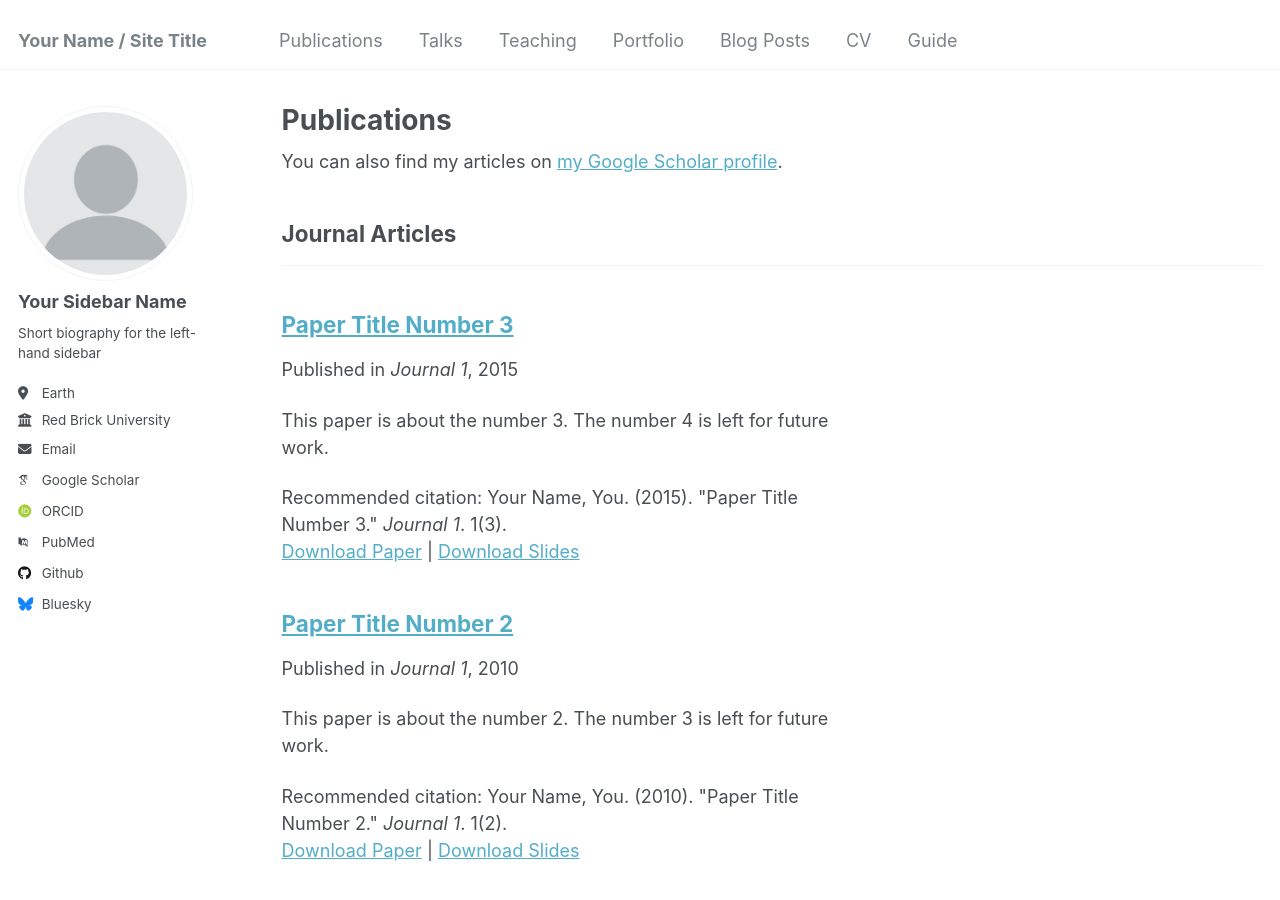
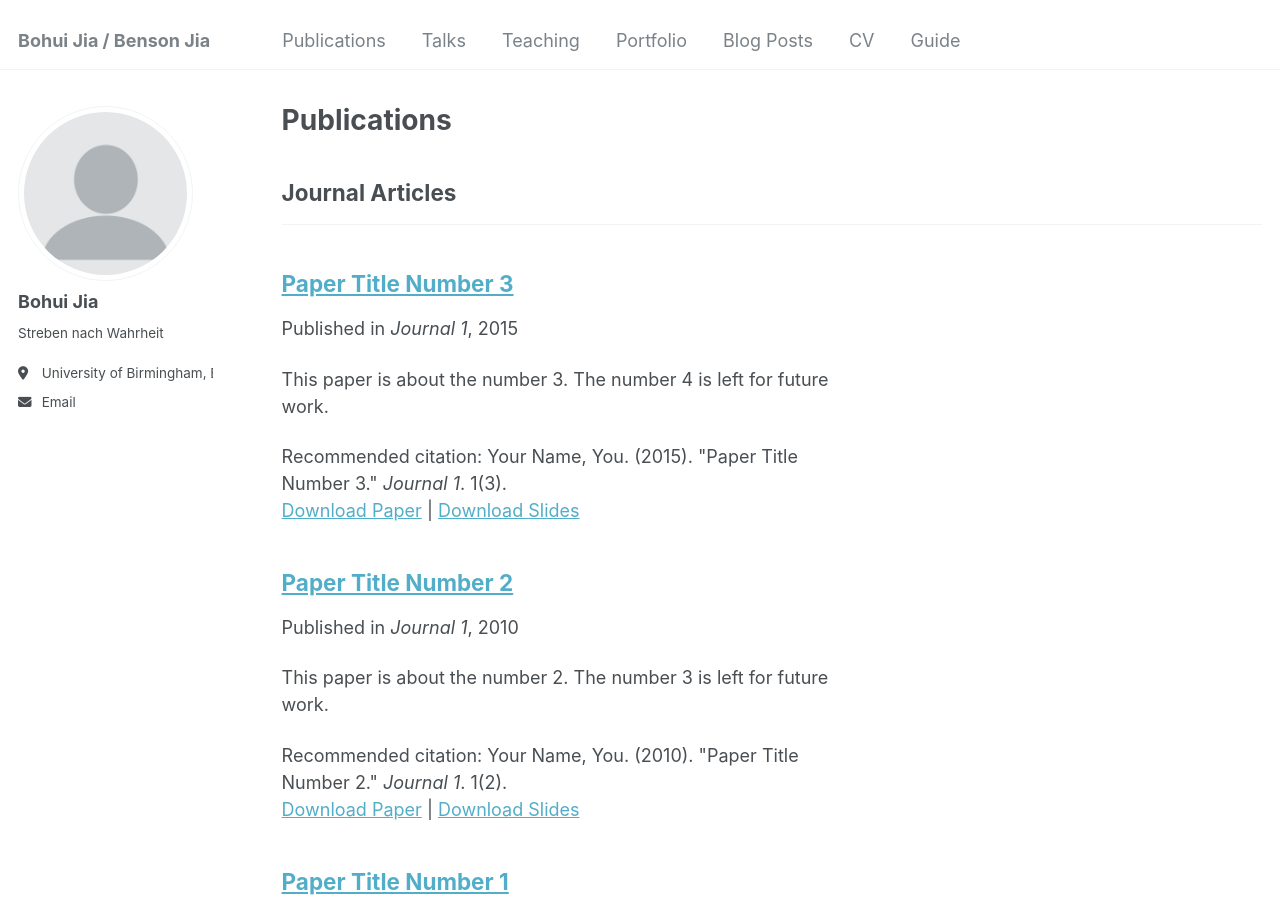
Before and after one commit to BensonJia/BensonJia.github.io, a Jekyll site: the page built from _pages/publications.html, in a window 1280 px wide and 900 px high. Built offline with Jekyll 4.4.1, drawn with Linux system fonts in a browser that asks for light colours; some web fonts are replaced; some of the changed text lies outside the part shown.

Commit message:
Update _config.yml

```diff
--- a/_config.yml
+++ b/_config.yml
@@ -8,13 +8,13 @@
 
 # Basic Site Settings
 locale                   : "en-US"
-title                    : "Your Name / Site Title"
+title                    : "Bohui Jia / Benson Jia"
 title_separator          : "-"
-name                     : &name "Your Name"
-description              : &description "personal description"
-url                      : https://academicpages.github.io # the base hostname & protocol for your site e.g. "https://mmistakes.github.io"
+name                     : &name "Bohui Jia"
+description              : &description "Collage Student"
+url                      : https://bensonjia.github.io # the base hostname & protocol for your site e.g. "https://mmistakes.github.io"
 baseurl                  : "" # the subpath of your site, e.g. "/blog"
-repository               : "academicpages/academicpages.github.io"
+repository               : "bensonjia/bensonjia.github.io"
 
 # Site Author - The following control what appear as part of the author content on the side bar.
 #               If a field is blank the icon and link will not appear, otherwise it will be shown.
@@ -22,57 +22,56 @@ repository               : "academicpages/academicpages.github.io"
 author:
   # Biographic information
   avatar           : "profile.png"
-  name             : "Your Sidebar Name"
+  name             : "Bohui Jia"
   pronouns         : # example: "she/her"
-  bio              : "Short biography for the left-hand sidebar"
-  location         : "Earth"
-  employer         : "Red Brick University"
-  uri              : # URL
-  email            : "none@example.org"
+  bio              : "Streben nach Wahrheit"
+  location         : "University of Birmingham, Birmingham, UK"
+#  employer         : ""
+  email            : "redjgray@foxmail.org"
 
   # Academic websites
-  arxiv            : # URL - Update with the correct link to your profile
-  googlescholar    : "https://scholar.google.com/citations?user=PS_CX0AAAAAJ"
-  impactstory      : # URL
-  orcid            : "http://orcid.org/yourorcidurl"
-  semantic         : # URL
-  pubmed           : "https://www.ncbi.nlm.nih.gov/pubmed/?term=john+snow"
-  researchgate     : # URL
-  scopus           : # URL
+#  arxiv            : # URL - Update with the correct link to your profile
+#  googlescholar    : "https://scholar.google.com/citations?user=PS_CX0AAAAAJ"
+#  impactstory      : # URL
+#  orcid            : "http://orcid.org/yourorcidurl"
+#  semantic         : # URL
+#  pubmed           : "https://www.ncbi.nlm.nih.gov/pubmed/?term=john+snow"
+#  researchgate     : # URL
+#  scopus           : # URL
 
   # Repositories and software development
-  bitbucket        : # Username - Update with your username on the site
-  codepen          : # Username
-  dribbble         : # Username
-  github           : "academicpages"
-  kaggle           : # Username
-  stackoverflow    : # User number or user number and name (i.e., use "1" or "1/jeff-atwood")
+#  bitbucket        : # Username - Update with your username on the site
+#  codepen          : # Username
+#  dribbble         : # Username
+#  github           : "academicpages"
+#  kaggle           : # Username
+#  stackoverflow    : # User number or user number and name (i.e., use "1" or "1/jeff-atwood")
 
   # Social media
-  bluesky          : "bsky.app" # Replace this with you Bluesky username
-  facebook         : # Username
-  flickr           : # Username
-  foursquare       : # Username
-  goodreads        : # Username
-  google_plus      : # Username
-  keybase          : # Username
-  instagram        : # Username
-  lastfm           : # Username
-  linkedin         : # Username
-  mastodon         : # URL
-  medium           : # URL
-  pinterest        : # Username
-  soundcloud       : # Username
-  steam            : # Username
-  telegram         : # URL
-  tumblr           : # Username
-  twitter          : # Username for X / Twitter
-  vine             : # Username
-  weibo            : # Username
-  wikipedia        : # Username
-  xing             : # Username
-  youtube          : # Username
-  zhihu            : # Username
+#  bluesky          : "bsky.app" # Replace this with you Bluesky username
+#  facebook         : # Username
+#  flickr           : # Username
+#  foursquare       : # Username
+#  goodreads        : # Username
+#  google_plus      : # Username
+#  keybase          : # Username
+#  instagram        : # Username
+ # lastfm           : # Username
+#  linkedin         : # Username
+#  mastodon         : # URL
+#  medium           : # URL
+#  pinterest        : # Username
+#  soundcloud       : # Username
+#  steam            : # Username
+#  telegram         : # URL
+#  tumblr           : # Username
+#  twitter          : # Username for X / Twitter
+#  vine             : # Username
+#  weibo            : # Username
+#  wikipedia        : # Username
+#  xing             : # Username
+#  youtube          : # Username
+#  zhihu            : # Username
 
 # Publication Category - The following the list of publication categories and their headings
 publication_category:
```
